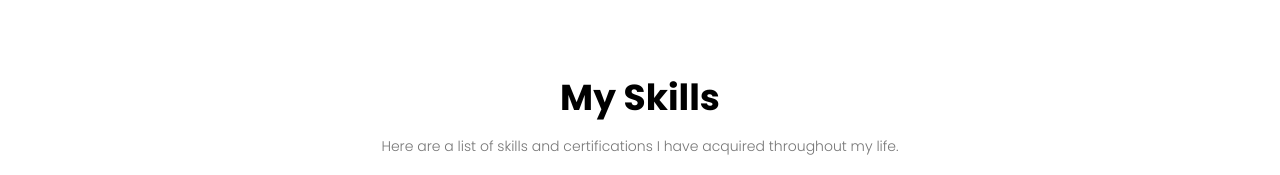
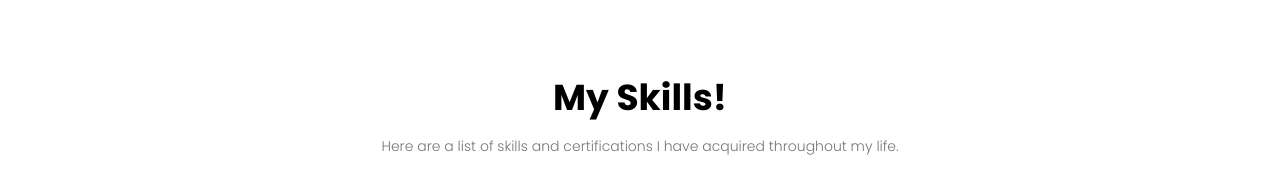
Before and after one commit to BisharIbrahim/website, a plain HTML site: page index.html in a window 1280 px wide. Shown: the part 830-1005 px from the top of the page. Drawn offline with Linux system fonts and the light colour scheme.

Commit message:
updated ! on skills tab

```diff
--- a/index.html
+++ b/index.html
@@ -42,7 +42,7 @@
 
 <!------- Skills -------->
 <section class="course">
-    <h1>My  Skills</h1>
+    <h1>My  Skills!</h1>
     <p>Here are a list of skills and certifications I have acquired throughout my life.</p>
 
     <div class="row">
```
